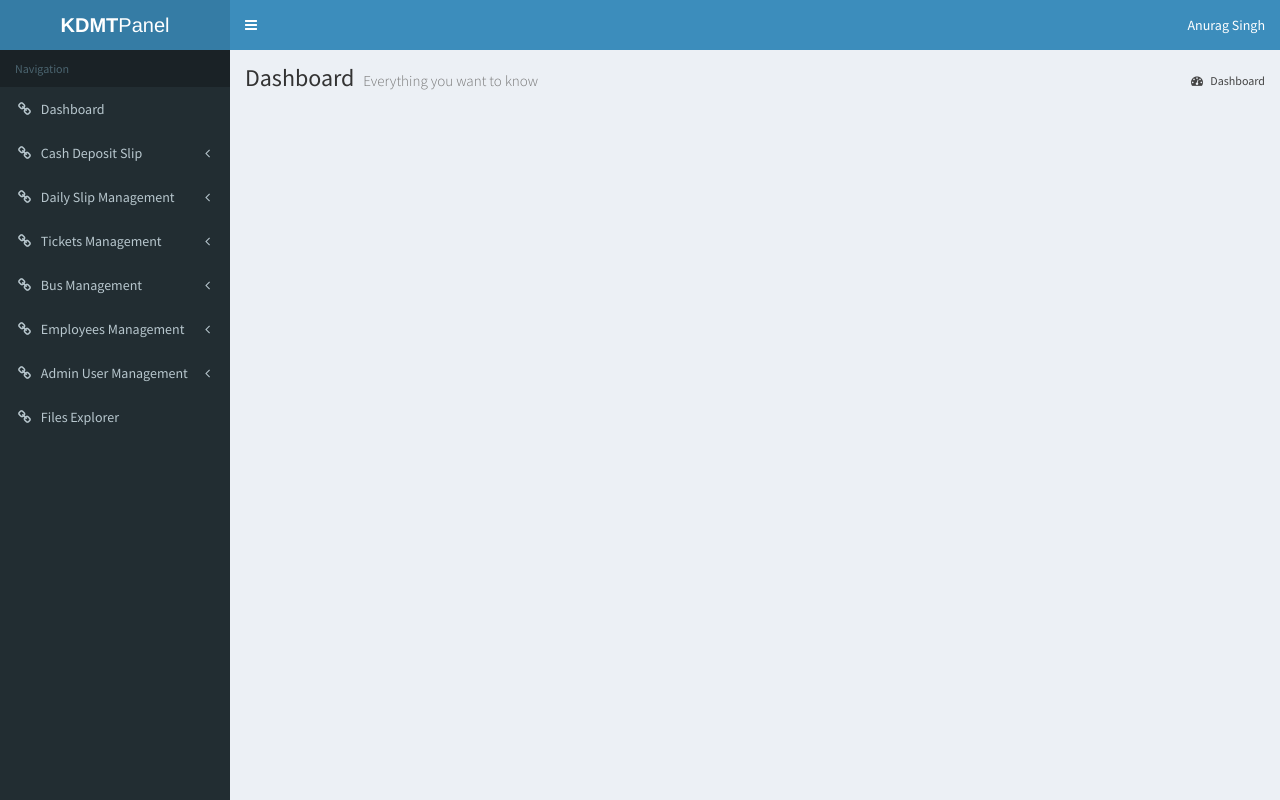
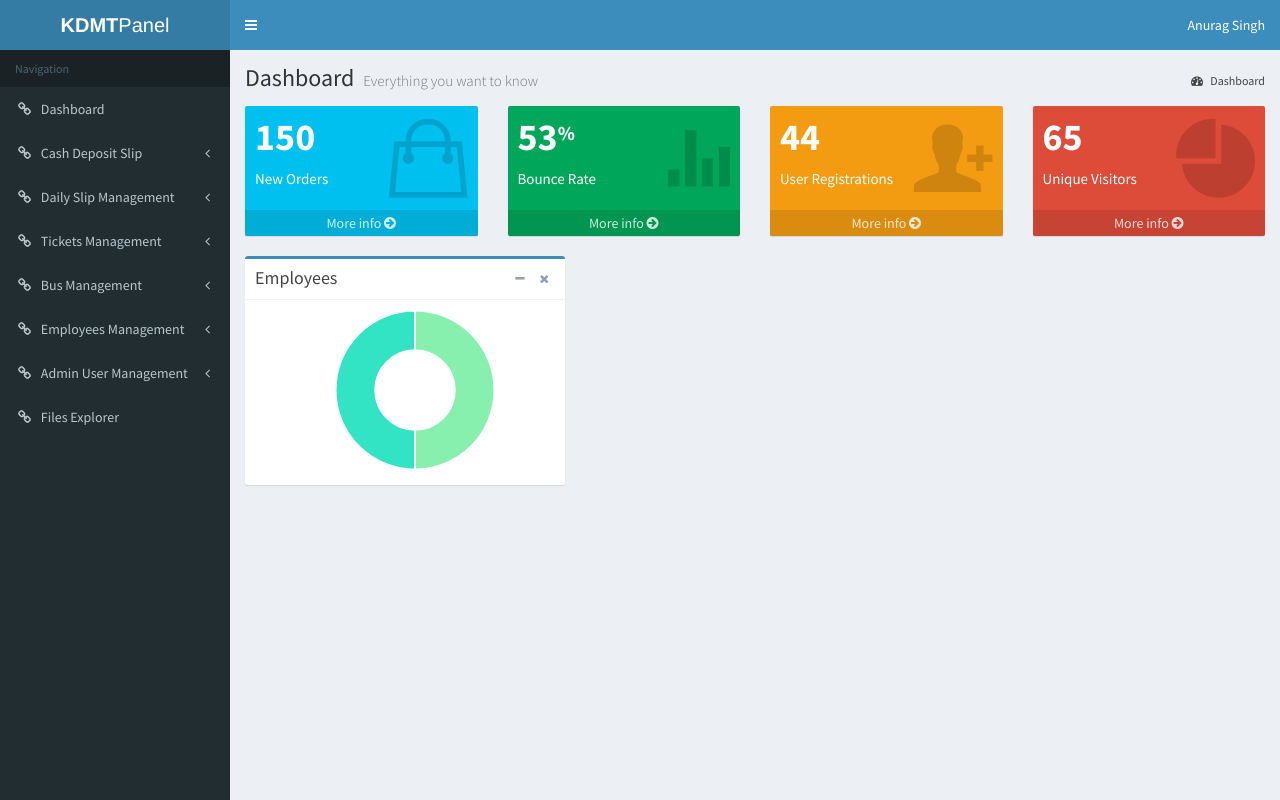
Before and after one commit to rag06/Bus-Transport-Duty-and-Ticket-Sheet, a CodeIgniter app: page /KDMT/admin/dashboard/dashboard/ in a window 1280 px wide. Run offline with CodeIgniter, Linux system fonts and the light colour scheme; a user stored in the database is signed in; data comes from the database, SQL or seed files in the repository; tables that the repository leaves empty hold one stand-in row (values such as "Sample post"); some libraries are stand-ins or nearby versions.

Commit message:
dashboard

```diff
--- a/application/controllers/admin/dashboard/Dashboard.php
+++ b/application/controllers/admin/dashboard/Dashboard.php
@@ -3,26 +3,24 @@ defined('BASEPATH') OR exit('No direct script access allowed');
 
 class Dashboard extends CI_Controller {
 
-	/**
-	 * Index Page for this controller.
-	 *
-	 * Maps to the following URL
-	 * 		http://example.com/index.php/welcome
-	 *	- or -
-	 * 		http://example.com/index.php/welcome/index
-	 *	- or -
-	 * Since this controller is set as the default controller in
-	 * config/routes.php, it's displayed at http://example.com/
-	 *
-	 * So any other public methods not prefixed with an underscore will
-	 * map to /index.php/welcome/<method_name>
-	 * @see https://codeigniter.com/user_guide/general/urls.html
-	 */
+	public function __construct() {
+		parent::__construct();
+		// Load session library
+		$this->load->library('session');
+
+		// Load database
+		$this->load->model('Dashboard_Model', 'dashboard_model');
+	}
+
 	public function index()
 	{
 		if(!isset($this->session->userdata['logged_in'])){
 			redirect('admin/login/login/index');
 		}
-		$this->load->view('admin/dashboard/dashboard');
+		$data['sales'] = $this->dashboard_model->getSalesPerYearPerMonth();
+		$data['routes'] = $this->dashboard_model->getSalesPerRoutePerYearPerMonth();
+		$data['tickets'] = $this->dashboard_model->getSalesPerTicketPerYearPerMonth();
+		$data['employees'] = $this->dashboard_model->getCountOfEmployeesPerType();
+		$this->load->view('admin/dashboard/dashboard',$data);
 	}
 }
--- /dev/null
+++ b/application/models/Dashboard_Model.php
@@ -0,0 +1,24 @@
+<?php
+Class Dashboard_Model extends CI_Model {
+
+	public function getSalesPerYearPerMonth()
+	{			$query=$this->db->query("SELECT YEAR(  `cashDeposit_slip_Date` ) AS SalesYear, MONTH(  `cashDeposit_slip_Date` ) AS SalesMonth, SUM( cashDeposit_slip_details_CalculatedAmount ) AS TotalSales FROM cashdeposit_slip c, cashdeposit_slip_details d WHERE c.`cashDeposit_slip_Id` = d.cashDeposit_slip_details_SlipId GROUP BY YEAR(  `cashDeposit_slip_Date` ) , MONTH(  `cashDeposit_slip_Date` ) ORDER BY YEAR(  `cashDeposit_slip_Date` ) , MONTH(  `cashDeposit_slip_Date` )");
+				return $query->result_array();
+	}
+
+	public function getSalesPerRoutePerYearPerMonth()
+	{			$query=$this->db->query("SELECT YEAR(  `cashDeposit_slip_Date` ) AS SalesYear, MONTH(  `cashDeposit_slip_Date` ) AS SalesMonth, cashDeposit_slip_RouteId, SUM( cashDeposit_slip_details_CalculatedAmount ) AS TotalSales FROM cashdeposit_slip c, cashdeposit_slip_details d WHERE c.`cashDeposit_slip_Id` = d.cashDeposit_slip_details_SlipId GROUP BY c.cashDeposit_slip_RouteId, YEAR(  `cashDeposit_slip_Date` ) , MONTH(  `cashDeposit_slip_Date` ) ORDER BY YEAR(  `cashDeposit_slip_Date` ) , MONTH(  `cashDeposit_slip_Date` ) ");
+				return $query->result_array();
+	}
+
+	public function getSalesPerTicketPerYearPerMonth()
+	{			$query=$this->db->query("SELECT YEAR(  `cashDeposit_slip_Date` ) AS SalesYear, MONTH(  `cashDeposit_slip_Date` ) AS SalesMonth,  `cashDeposit_slip_details_TicketId` , SUM( cashDeposit_slip_details_CalculatedAmount ) AS TotalSales FROM cashdeposit_slip c, cashdeposit_slip_details d WHERE c.`cashDeposit_slip_Id` = d.cashDeposit_slip_details_SlipId GROUP BY  `cashDeposit_slip_details_TicketId` , YEAR(  `cashDeposit_slip_Date` ) , MONTH(  `cashDeposit_slip_Date` )  ORDER BY cashDeposit_slip_details_TicketId, YEAR(  `cashDeposit_slip_Date` ) , MONTH(  `cashDeposit_slip_Date` )");
+				return $query->result_array();
+	}
+	public function getCountOfEmployeesPerType()
+	{			$query=$this->db->query("SELECT COUNT(`Employee_Id`) AS VAL , Employee_Type FROM `employees` GROUP BY `Employee_Type`");
+				return $query->result_array();
+	}
+
+}
+?>
--- a/application/views/admin/dashboard/dashboard.php
+++ b/application/views/admin/dashboard/dashboard.php
@@ -19,10 +19,146 @@
 
         <!-- Main content -->
         <section class="content">
+			 <!-- Small boxes (Stat box) -->
+			  <div class="row">
+				<div class="col-lg-3 col-xs-6">
+				  <!-- small box -->
+				  <div class="small-box bg-aqua">
+					<div class="inner">
+					  <h3>150</h3>
 
+					  <p>New Orders</p>
+					</div>
+					<div class="icon">
+					  <i class="ion ion-bag"></i>
+					</div>
+					<a href="#" class="small-box-footer">More info <i class="fa fa-arrow-circle-right"></i></a>
+				  </div>
+				</div>
+				<!-- ./col -->
+				<div class="col-lg-3 col-xs-6">
+				  <!-- small box -->
+				  <div class="small-box bg-green">
+					<div class="inner">
+					  <h3>53<sup style="font-size: 20px">%</sup></h3>
+
+					  <p>Bounce Rate</p>
+					</div>
+					<div class="icon">
+					  <i class="ion ion-stats-bars"></i>
+					</div>
+					<a href="#" class="small-box-footer">More info <i class="fa fa-arrow-circle-right"></i></a>
+				  </div>
+				</div>
+				<!-- ./col -->
+				<div class="col-lg-3 col-xs-6">
+				  <!-- small box -->
+				  <div class="small-box bg-yellow">
+					<div class="inner">
+					  <h3>44</h3>
+
+					  <p>User Registrations</p>
+					</div>
+					<div class="icon">
+					  <i class="ion ion-person-add"></i>
+					</div>
+					<a href="#" class="small-box-footer">More info <i class="fa fa-arrow-circle-right"></i></a>
+				  </div>
+				</div>
+				<!-- ./col -->
+				<div class="col-lg-3 col-xs-6">
+				  <!-- small box -->
+				  <div class="small-box bg-red">
+					<div class="inner">
+					  <h3>65</h3>
+
+					  <p>Unique Visitors</p>
+					</div>
+					<div class="icon">
+					  <i class="ion ion-pie-graph"></i>
+					</div>
+					<a href="#" class="small-box-footer">More info <i class="fa fa-arrow-circle-right"></i></a>
+				  </div>
+				</div>
+				<!-- ./col -->
+			  </div>
+			  <!-- /.row -->
+			  <div class="row">
+				<div class="col-lg-4 col-md-4">
+				<!-- DONUT CHART -->
+				  <div class="box box-primary">
+					<div class="box-header with-border">
+					  <h3 class="box-title">Employees </h3>
+
+					  <div class="box-tools pull-right">
+						<button type="button" class="btn btn-box-tool" data-widget="collapse"><i class="fa fa-minus"></i>
+						</button>
+						<button type="button" class="btn btn-box-tool" data-widget="remove"><i class="fa fa-times"></i></button>
+					  </div>
+					</div>
+					<div class="box-body">
+					  <canvas id="pieChart" style="height:250px"></canvas>
+					</div>
+					<!-- /.box-body -->
+				  </div>
+				  <!-- /.box -->
+				</div>
+			  </div>
           <!-- Your Page Content Here -->
 
         </section><!-- /.content -->
       </div><!-- /.content-wrapper -->
 
      <?php $this->load->view('admin/layout/footer.php');?>
+
+<!-- ChartJS 1.0.1 -->
+<script src="<?php echo base_url();?>html/admin/plugins/chartjs/Chart.min.js"></script>
+<!-- FastClick -->
+<script src="<?php echo base_url();?>html/admin/plugins/fastclick/fastclick.js"></script>
+	 <script>
+	  //-------------
+		//- PIE CHART -
+		//-------------
+		// Get context with jQuery - using jQuery's .get() method.
+		var pieChartCanvas = $("#pieChart").get(0).getContext("2d");
+		var pieChart = new Chart(pieChartCanvas);
+		var PieData = [
+		<?php foreach($employees as $emp){
+			$color = sprintf('#%06X', mt_rand(0, 0xFFFFFF));
+		?>
+		  {
+			value: "<?php echo $emp['VAL']; ?>",
+			color: "<?php echo $color; ?>",
+			highlight: "<?php echo $color; ?>",
+			label: "<?php echo  $emp['Employee_Type'] == 1 ?  "Conductor" :  "Driver" ; ?>"
+		  },
+		  <?php } ?>
+		];
+		var pieOptions = {
+		  //Boolean - Whether we should show a stroke on each segment
+		  segmentShowStroke: true,
+		  //String - The colour of each segment stroke
+		  segmentStrokeColor: "#fff",
+		  //Number - The width of each segment stroke
+		  segmentStrokeWidth: 2,
+		  //Number - The percentage of the chart that we cut out of the middle
+		  percentageInnerCutout: 50, // This is 0 for Pie charts
+		  //Number - Amount of animation steps
+		  animationSteps: 100,
+		  //String - Animation easing effect
+		  animationEasing: "easeOutBounce",
+		  //Boolean - Whether we animate the rotation of the Doughnut
+		  animateRotate: true,
+		  //Boolean - Whether we animate scaling the Doughnut from the centre
+		  animateScale: false,
+		  //Boolean - whether to make the chart responsive to window resizing
+		  responsive: true,
+		  // Boolean - whether to maintain the starting aspect ratio or not when responsive, if set to false, will take up entire container
+		  maintainAspectRatio: true,
+		  //String - A legend template
+		  legendTemplate: "<ul class=\"<%=name.toLowerCase()%>-legend\"><% for (var i=0; i<segments.length; i++){%><li><span style=\"background-color:<%=segments[i].fillColor%>\"></span><%if(segments[i].label){%><%=segments[i].label%><%}%></li><%}%></ul>"
+		};
+		//Create pie or douhnut chart
+		// You can switch between pie and douhnut using the method below.
+		pieChart.Doughnut(PieData, pieOptions);
+	 </script>
--- a/dasboardquery.txt
+++ b/dasboardquery.txt
@@ -14,7 +14,7 @@ GROUP BY c.cashDeposit_slip_RouteId, YEAR(  `cashDeposit_slip_Date` ) , MONTH(
 ORDER BY YEAR(  `cashDeposit_slip_Date` ) , MONTH(  `cashDeposit_slip_Date` )
 
 
-Sales Per Ticket Per month
+Sales Per Ticket per year Per month
 SELECT YEAR(  `cashDeposit_slip_Date` ) AS SalesYear, MONTH(  `cashDeposit_slip_Date` ) AS SalesMonth,  `cashDeposit_slip_details_TicketId` , SUM( cashDeposit_slip_details_CalculatedAmount ) AS TotalSales
 FROM cashdeposit_slip c, cashdeposit_slip_details d
 WHERE c.`cashDeposit_slip_Id` = d.cashDeposit_slip_details_SlipId
```
